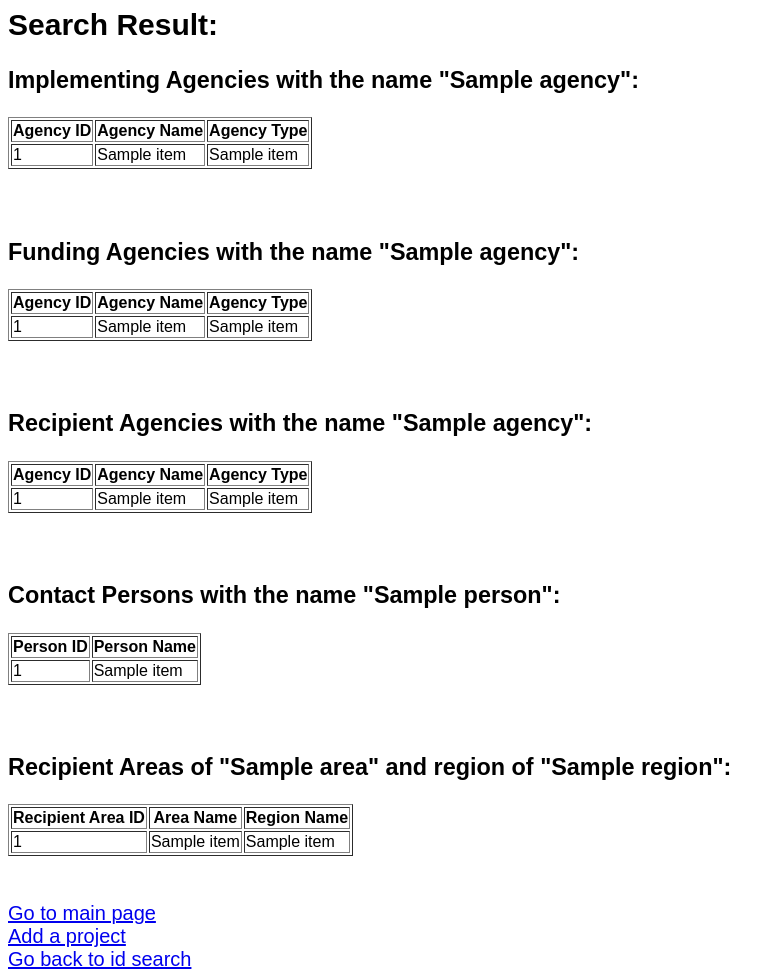
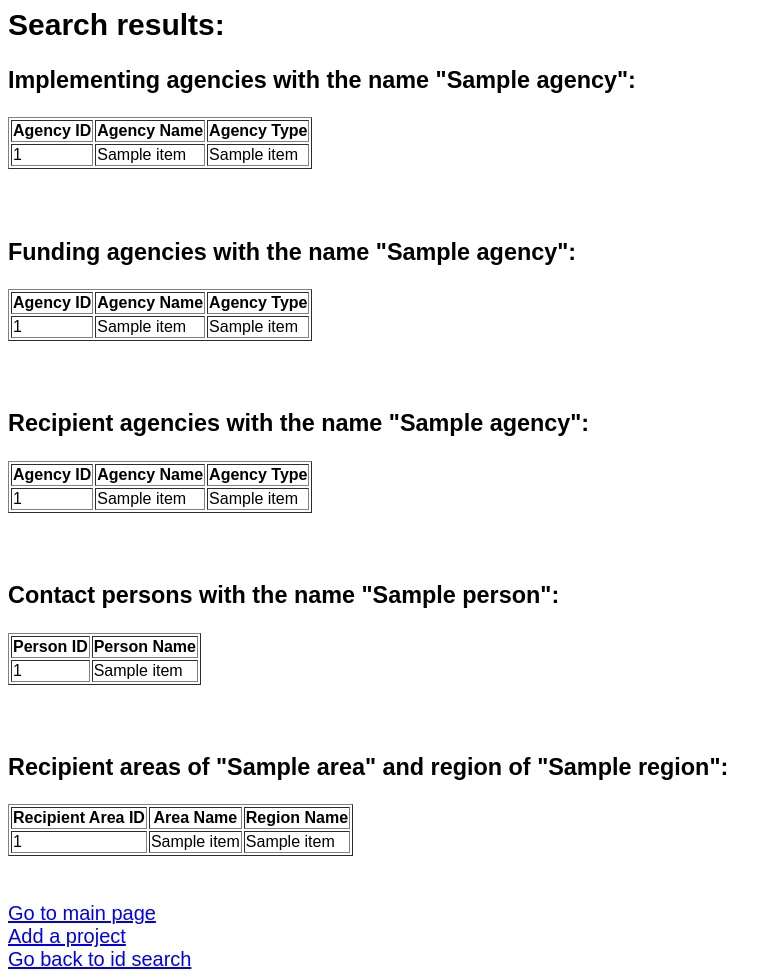
Before and after one commit to ty3gx/w4111_project, a Flask app: template templates/search_id_result.html in a window 1280 px wide. Shown: the whole page, without its empty margins (0-784 px from the left). Run offline with Flask 2, Linux system fonts and the light colour scheme; the template is opened without the code that fills it: most values are stand-ins (such as "Sample title", 1, 10 or a date in 2020); parts of the project's set-up code (start-up, migrations or seed data) failed here and were passed over.

Commit message:
Update search_id_result.html

```diff
--- a/templates/search_id_result.html
+++ b/templates/search_id_result.html
@@ -8,15 +8,15 @@
 
 
 <body>
-  <h2>Search Result:</h1>
+  <h2>Search results:</h1>
 
 {% if i_agency_result == [] and f_agency_result == [] and r_agency_result == [] and person_result == [] and area_result == [] %}
-<font color="red"> No Result For Your Search<br><br><br><br><br>
+<font color="red"> Sorry, there were no results for your search<br><br><br><br><br>
 {% endif %}
 
 {% if agency != "" %}
 {% if i_agency_result != [] %}
-<h3>Implementing Agencies with the name "{{agency}}":</h3>
+<h3>Implementing agencies with the name "{{agency}}":</h3>
 <table border="1">
 <tr>
    <th>Agency ID</th>
@@ -33,11 +33,11 @@
 {% endfor %}
 </table><br><br>
 {% else %}
-No Result For Your Search of "{{agency}}" in implementing agencies.<br><br>
+Sorry, there were no results for your search of "{{agency}}" in implementing agencies.<br><br>
 {% endif %}
 
 {% if f_agency_result != [] %}
-<h3>Funding Agencies with the name "{{agency}}":</h3>
+<h3>Funding agencies with the name "{{agency}}":</h3>
 <table border="1">
 <tr>
    <th>Agency ID</th>
@@ -54,11 +54,11 @@ No Result For Your Search of "{{agency}}" in implementing agencies.<br><br>
 {% endfor %}
 </table><br><br>
 {% else %}
-No Result For Your Search of "{{agency}}" in funding agencies.<br><br>
+Sorry, there were no results for your search of "{{agency}}" in funding agencies.<br><br>
 {% endif %}
 
 {% if r_agency_result != [] %}
-<h3>Recipient Agencies with the name "{{agency}}":</h3>
+<h3>Recipient agencies with the name "{{agency}}":</h3>
 <table border="1">
 <tr>
    <th>Agency ID</th>
@@ -75,7 +75,7 @@ No Result For Your Search of "{{agency}}" in funding agencies.<br><br>
 {% endfor %}
 </table><br><br>
 {% else %}
-No Result For Your Search of "{{agency}}" in recipient agencies.<br><br>
+Sorry, there were no results for your search of "{{agency}}" in recipient agencies.<br><br>
 {% endif %}
 {% endif %}
 
@@ -83,7 +83,7 @@ No Result For Your Search of "{{agency}}" in recipient agencies.<br><br>
 
 {% if person != "" %}
 {% if person_result != [] %}
-<h3>Contact Persons with the name "{{person}}":</h3>
+<h3>Contact persons with the name "{{person}}":</h3>
 <table border="1">
 <tr>
    <th>Person ID</th>
@@ -98,16 +98,16 @@ No Result For Your Search of "{{agency}}" in recipient agencies.<br><br>
 {% endfor %}
 </table><br><br>
 {% else %}
-No Result For Your Search of "{{person}}" in contact persons.<br><br>
+Sorry, there were no results for your search of "{{person}}" in contact persons.<br><br>
 {% endif %}
 {% endif %}
 
 {% if area_result != [] %}
 {% if area != "" and region != "" %}
-<h3>Recipient Areas of "{{area}}" and region of "{{region}}":</h3>
+<h3>Recipient areas of "{{area}}" and region of "{{region}}":</h3>
 {% endif %}
 {% if area != "" and region == "" %}
-<h3>Recipient Areas of "{{area}}":</h3>
+<h3>Recipient areas of "{{area}}":</h3>
 {% endif %}
 {% if area == "" and region != "" %}
 <h3>Recipient area of region "{{region}}":</h3>
@@ -128,7 +128,7 @@ No Result For Your Search of "{{person}}" in contact persons.<br><br>
 {% endfor %}
 </table><br><br>
 {% else %}
-No Result For Your Search in recipient areas.<br><br>
+Sorry, there were no results for your search in recipient areas.<br><br>
 {% endif %}
 
 <font color="black">
```
